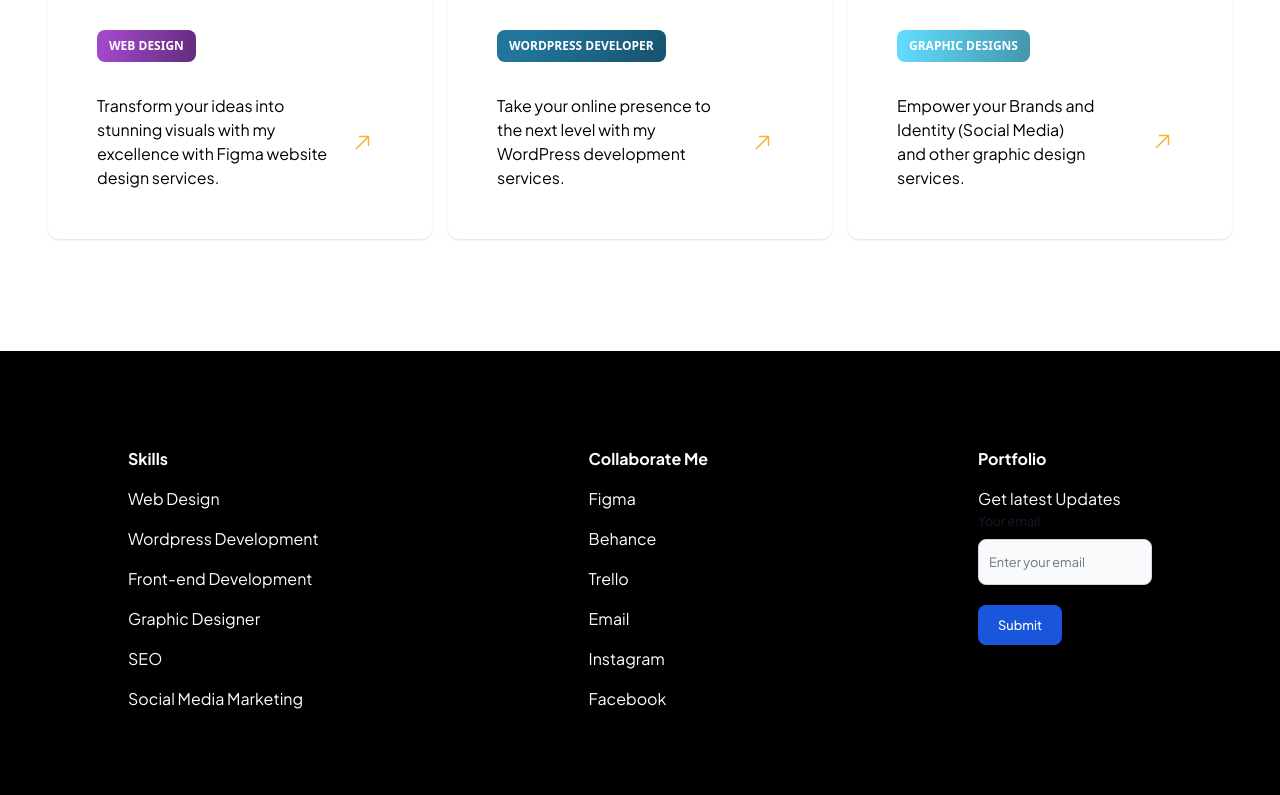
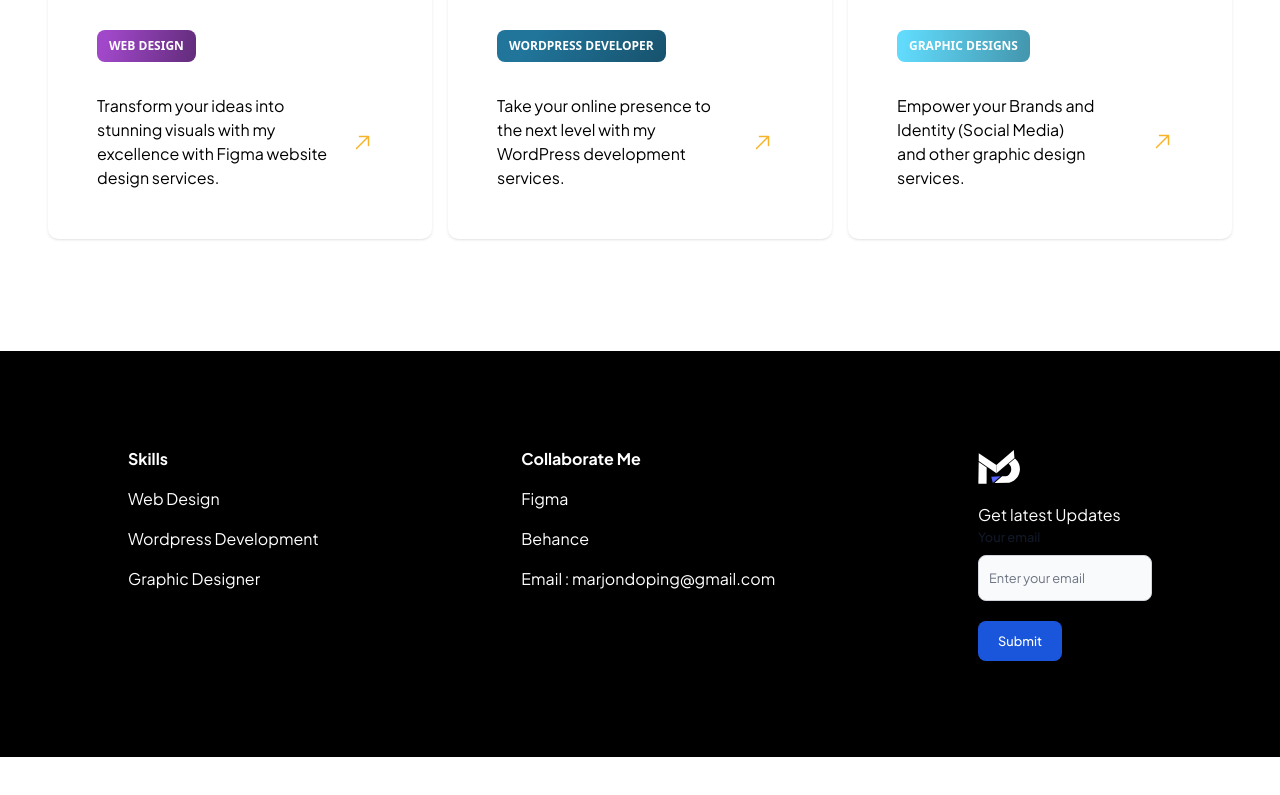
Before and after one commit to MarjonDoping/marj_portfolio, a React (Vite) app in the folder marjportfolio/marj-portfolio/: page /Wordpress in a window 1280 px wide. Shown: the part 2635-3430 px from the top of the page. After the commit the page ends 3392 px from the top, so only its background shows below. Built offline with nearby package versions, Linux system fonts and the light colour scheme.

Commit message:
Footer links

```diff
--- a/marjportfolio/marj-portfolio/src/Page/Footer.jsx
+++ b/marjportfolio/marj-portfolio/src/Page/Footer.jsx
@@ -6,49 +6,72 @@ const Footer = () => {
       <div className="container max-w-screen-lg mx-auto flex flex-wrap justify-between ">
         <div className="w-full sm:w-auto mb-4 sm:mb-0">
           <h3 className="text-normal font-bold">Skills</h3>
-          <p className="text-normal pt-4 ">Web Design</p>
-          <p className="text-normal pt-4">Wordpress Development</p>
-          <p className="text-normal pt-4 ">Front-end Development</p>
-          <p className="text-normal pt-4 ">Graphic Designer</p>
-          <p className="text-normal pt-4 ">SEO</p>
-          <p className="text-normal pt-4 ">Social Media Marketing</p>
+          <a href="/webDesign" className="text-normal pt-4 block">Web Design</a>
+          <a href="/Wordpress" className="text-normal pt-4 block">Wordpress Development</a>
+          <a href="/graphicDesigns" className="text-normal pt-4 block">Graphic Designer</a>
         </div>
         <div className="w-full sm:w-auto mb-4 sm:mb-0">
           <h3 className="text-normal font-bold">Collaborate Me</h3>
-          <p className="text-normal pt-4 ">Figma</p>
-          <p className="text-normal pt-4 ">Behance</p>
-          <p className="text-normal pt-4 ">Trello</p>
-          <p className="text-normal pt-4 ">Email</p>
-          <p className="text-normal pt-4 ">Instagram</p>
-          <p className="text-normal pt-4">Facebook</p>
+          <a href="/webDesign" className="text-normal pt-4 block">Figma</a>
+          <a href="https://www.behance.net/marjondoping" className="text-normal pt-4 block">Behance</a>
+          <p className="text-normal pt-4 block">Email : marjondoping@gmail.com</p>
         </div>
         <div className="w-full sm:w-auto">
-          <h3 className="text-normal font-bold">Portfolio</h3>
-          <p className="text-normal pt-4 ">Get latest Updates</p>
-          <form class="max-w-sm mx-auto">
-            <div class="mb-5">
+
+          <svg
+              xmlns="http://www.w3.org/2000/svg"
+              width="45"
+              height="40"
+              viewBox="0 0 33 28"
+              fill="none"
+              className="mr-1"
+            >
+              <path
+                d="M0.571698 3.93758L13.4999 12.6138L13.5364 18.6461L0.5273 9.51277L0.571698 3.93758Z"
+                fill="white"
+              />
+              <path
+                d="M26.2329 1.52428L13.4942 12.6137L13.5322 18.6459L26.7187 7.31609L26.2329 1.52428Z"
+                fill="white"
+              />
+              <path
+                d="M0.517582 10.4154L6.35808 14.3755L6.29286 26.2627L0.272603 26.2297L0.517582 10.4154Z"
+                fill="white"
+              />
+              <path
+                d="M22.5291 11.6611L27.127 7.7525C28.3038 8.88854 28.8799 9.50836 29.3933 10.5088C30.2214 11.821 30.3871 12.6497 30.6308 14.1436C30.8433 15.8589 30.7575 16.853 30.1784 18.6894C29.612 20.5011 29.0453 21.4509 27.4499 22.9899C26.0418 24.3141 25.0597 24.8731 22.853 25.4903L12.0819 25.805L17.7084 20.7827C19.164 20.9521 19.9697 20.887 21.4269 20.5114C22.6163 19.8868 23.1804 19.2935 23.9792 17.7304C24.4448 16.4548 24.446 15.6989 24.2295 14.3163C23.9048 13.2331 23.5522 12.6499 22.5291 11.6611Z"
+                fill="white"
+              />
+              <path
+                d="M9.70519 21.0895L16.5363 20.6954L13.4056 23.5343L10.8694 25.7997L9.70519 21.0895Z"
+                fill="#5661F6"
+              />
+            </svg>
+          <a href="/portfolio" className="text-normal pt-4 block">Get latest Updates</a>
+          <form action="https://formspree.io/f/mjvnqavn" method="POST" className="max-w-sm mx-auto">
+            <div className="mb-5">
               <label
-                for="email"
-                class="block mb-2 text-sm font-medium text-gray-900 dark:text-white"
+                htmlFor="email"
+                className="block mb-2  text-sm font-medium text-gray-900 dark:text-white"
               >
                 Your email
               </label>
               <input
                 type="email"
+                name="_replyto"
                 id="email"
-                class="bg-gray-50 border border-gray-300 text-gray-900 text-sm rounded-lg focus:ring-blue-500 focus:border-blue-500 block w-full p-2.5 dark:bg-gray-700 dark:border-gray-600 dark:placeholder-gray-400 dark:text-white dark:focus:ring-blue-500 dark:focus:border-blue-500"
+                className="bg-gray-50 border border-gray-300 text-gray-900 text-sm rounded-lg focus:ring-blue-500 focus:border-blue-500 block w-full p-2.5 dark:bg-gray-700 dark:border-gray-600 dark:placeholder-gray-400 dark:text-white dark:focus:ring-blue-500 dark:focus:border-blue-500"
                 placeholder="Enter your email"
                 required
               />
             </div>
             <button
               type="submit"
-              class="text-white bg-blue-700 hover:bg-blue-800 focus:ring-4 focus:outline-none focus:ring-blue-300 font-medium rounded-lg text-sm w-full sm:w-auto px-5 py-2.5 text-center dark:bg-blue-600 dark:hover:bg-blue-700 dark:focus:ring-blue-800"
+              className="text-white bg-blue-700 hover:bg-blue-800 focus:ring-4 focus:outline-none focus:ring-blue-300 font-medium rounded-lg text-sm w-full sm:w-auto px-5 py-2.5 text-center dark:bg-blue-600 dark:hover:bg-blue-700 dark:focus:ring-blue-800"
             >
               Submit
             </button>
           </form>
-
         </div>
       </div>
     </footer>
```
